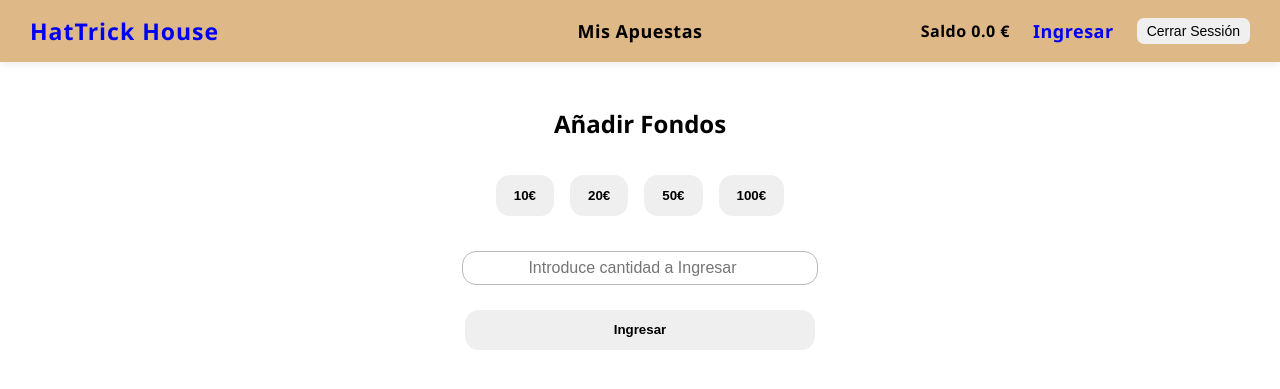
After one commit to BARBERAK/HatTrick-House, a Django app: page /ingresar/ in a window 1280 px wide. The commit adds this page. Shown: the top 389 px of the page. Run offline with Django 5.2, Linux system fonts and the light colour scheme; the visitor is signed in with stand-in values (Sample User, id 1).

Commit message:
Deposit Template Realizada

```diff
--- a/DjangoProject/settings.py
+++ b/DjangoProject/settings.py
@@ -119,3 +119,6 @@ STATIC_URL = 'static/'
 
 LOGIN_REDIRECT_URL = '/'
 LOGOUT_REDIRECT_URL = '/'
+
+#sitio donde mando los usuarios que no estan logeados y quieren ingresar
+LOGIN_URL = 'login'
--- a/apuestas/static/apuestas/style.css
+++ b/apuestas/static/apuestas/style.css
@@ -49,17 +49,15 @@ body {
   box-shadow: 0 4px 6px rgba(0, 0, 0, 0.05);
 }
 
-/* Truco Flexbox: Da el mismo "peso" a los extremos para que el centro no se desplace */
 .nav-left, .nav-right {
   flex: 1;
 }
 
-/* Alinea el bloque derecho al final y separa sus botones */
 .nav-right {
   display: flex;
   justify-content: flex-end;
   align-items: center;
-  gap: 20px;
+  gap: 23px;
 }
 
 /* -- Enlaces y Botones del Nav -- */
@@ -304,3 +302,75 @@ body {
 .etiqueta{
   font-weight: 600;
 }
+
+/* =========================================
+   PÁGINA INGRESAR
+   ========================================= */
+
+.deposit-container{
+  margin-top: 25px;
+  display: flex;
+  flex-direction: column;
+  align-items: center;
+}
+
+.deposit-container h2{
+
+}
+
+.fast-buttons{
+  display: flex;
+  justify-content: center;
+  margin-top: 15px;
+  margin-bottom: 20px;
+  gap: 16px;
+}
+
+.definied-button{
+  padding: 13px 18px;
+  border-radius: 14px;
+  border: none;
+  font-weight: 600;
+  transition: 0.2s ease;
+  cursor: pointer;
+}
+
+.definied-button:hover{
+  transform: translateY(-2px);
+}
+
+.specific-part{
+  width: 100%;
+  max-width: 350px;
+  margin-top: 15px;
+}
+
+.form-deposit{
+  display: flex;
+  flex-direction: column;
+  align-items: center;
+  gap: 25px;
+}
+
+#input-quantity{
+  width: 100%;
+  height: 30px;
+  font-size: 16px;
+  text-align: center;
+  border-radius: 14px;
+  border: 1px solid #b7b9bc;
+
+}
+
+.deposit-button{
+  width: 100%;
+  border-radius: 14px;
+  height: 40px;
+  border: none;
+  cursor: pointer;
+  font-weight: 600;
+}
+
+.deposit-button:hover{
+  background-color: #cacbcd;
+}
--- a/apuestas/urls.py
+++ b/apuestas/urls.py
@@ -9,4 +9,5 @@ urlpatterns = [
     path('apuestas/', views.GameListView.as_view(), name='games_list'),
     path('update_data/', views.create_update, name="update_data"),
     path('partidos/<str:categoria>/<str:nombre_liga>/', views.partidos_liga, name="partidos_liga"),
+    path('ingresar/', views.ingresar, name='ingresar'),
 ]
--- a/apuestas/views.py
+++ b/apuestas/views.py
@@ -1,6 +1,6 @@
 from django.shortcuts import render, HttpResponse
 from django.views.generic import DetailView, ListView
-
+from django.contrib.auth.decorators import login_required
 from .models import Game
 from .services import execute_update_api
 
@@ -41,3 +41,7 @@ def partidos_liga(request, nombre_liga, categoria):
     }
 
     return render(request, 'apuestas/partidos_liga.html' , context=context)
+
+@login_required
+def ingresar(request):
+    return render(request, 'apuestas/deposit.html')
--- /dev/null
+++ b/templates/apuestas/deposit.html
@@ -0,0 +1,33 @@
+{% extends 'base.html' %}
+
+{% block title %}HatTrick House - Ingresar{% endblock %}
+
+{% block content %}
+    <div class="deposit-container">
+        <h2>Añadir Fondos</h2>
+        <div class="fast-buttons">
+            <button type="button" class="definied-button" data-valor="10">10€</button>
+            <button type="button" class="definied-button" data-valor="20">20€</button>
+            <button type="button" class="definied-button" data-valor="50">50€</button>
+            <button type="button" class="definied-button" data-valor="100">100€</button>
+        </div>
+        <div class="specific-part">
+            <form action="#" method="post" class="form-deposit">
+                {% csrf_token %}
+                <input type="number" id="input-quantity" min="1" name="quantity" placeholder="Introduce cantidad a Ingresar" class="amount-to-enter" required>
+                <button type="submit" class="deposit-button">Ingresar</button>
+            </form>
+        </div>
+    </div>
+
+    <script>
+        const fastButtons = document.querySelectorAll('.definied-button');
+        const textSpace = document.getElementById('input-quantity');
+
+        fastButtons.forEach(button => {
+            button.addEventListener('click', function(){
+                textSpace.value = this.getAttribute('data-valor')
+            });
+        });
+    </script>
+{% endblock %}
--- a/templates/base.html
+++ b/templates/base.html
@@ -15,12 +15,12 @@
             <a href="{% url 'apuestas:home' %}" class="logo">HatTrick House</a>
         </div>
         <div class="nav-center">
-            <a href="{% url 'apuestas:games_list' %}" class="nav-sports">Deportes</a>
+            <a href="{% url 'apuestas:games_list' %}" class="nav-sports">Mis Apuestas</a>
         </div>
         <div class="nav-right">
             {% if user.is_authenticated%}
                 <span class="nav-saldo">Saldo {{user.userprofile.money}} €</span>
-                <a href="#" class="nav-deposit">Ingresar</a>
+                <a href="{% url 'apuestas:ingresar' %}" class="nav-deposit">Ingresar</a>
                 <form action="{% url 'logout' %}" method="post" style="display: inline;">
                     {% csrf_token %}
                     <button type="submit" class="nav-logout">Cerrar Sessión</button>
```
